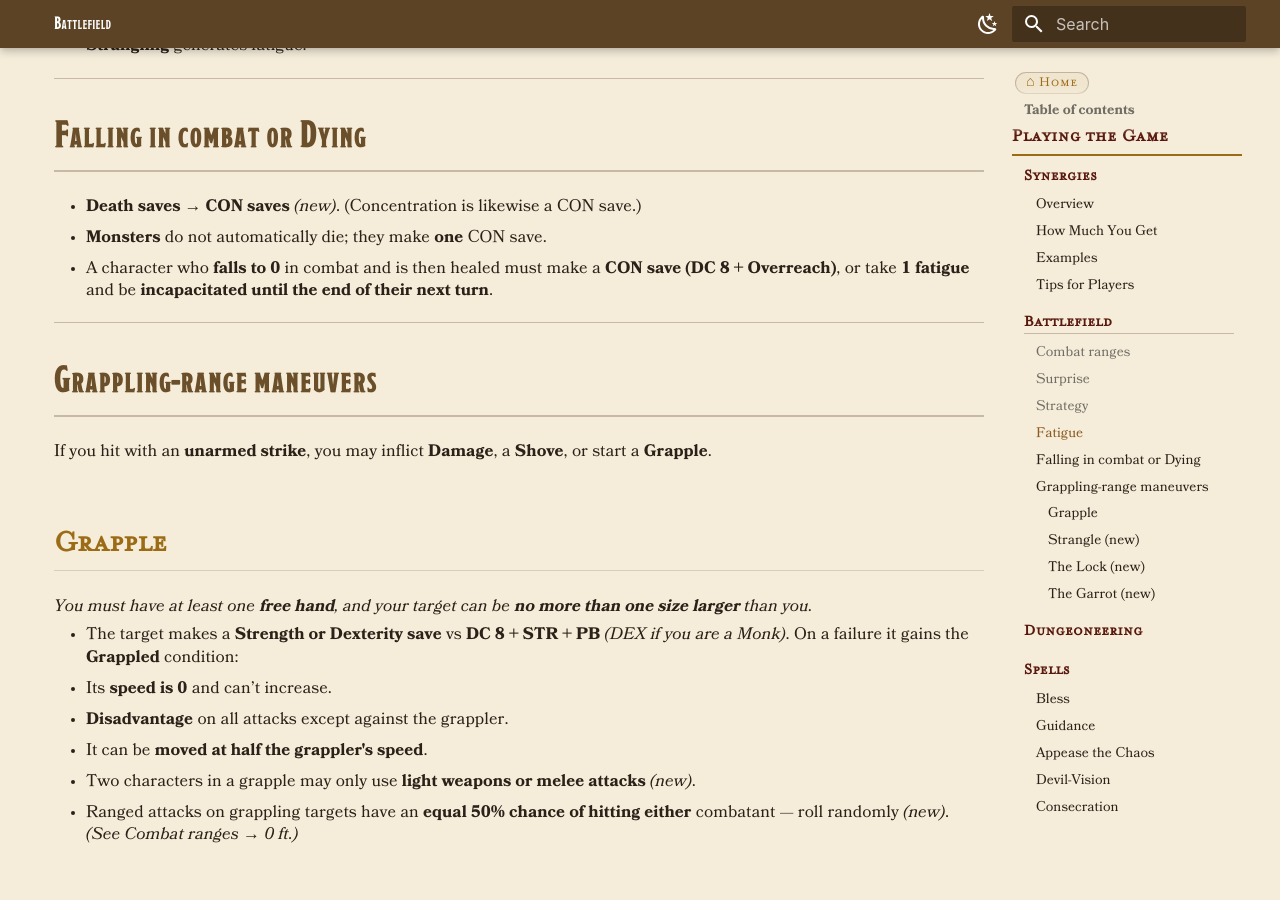
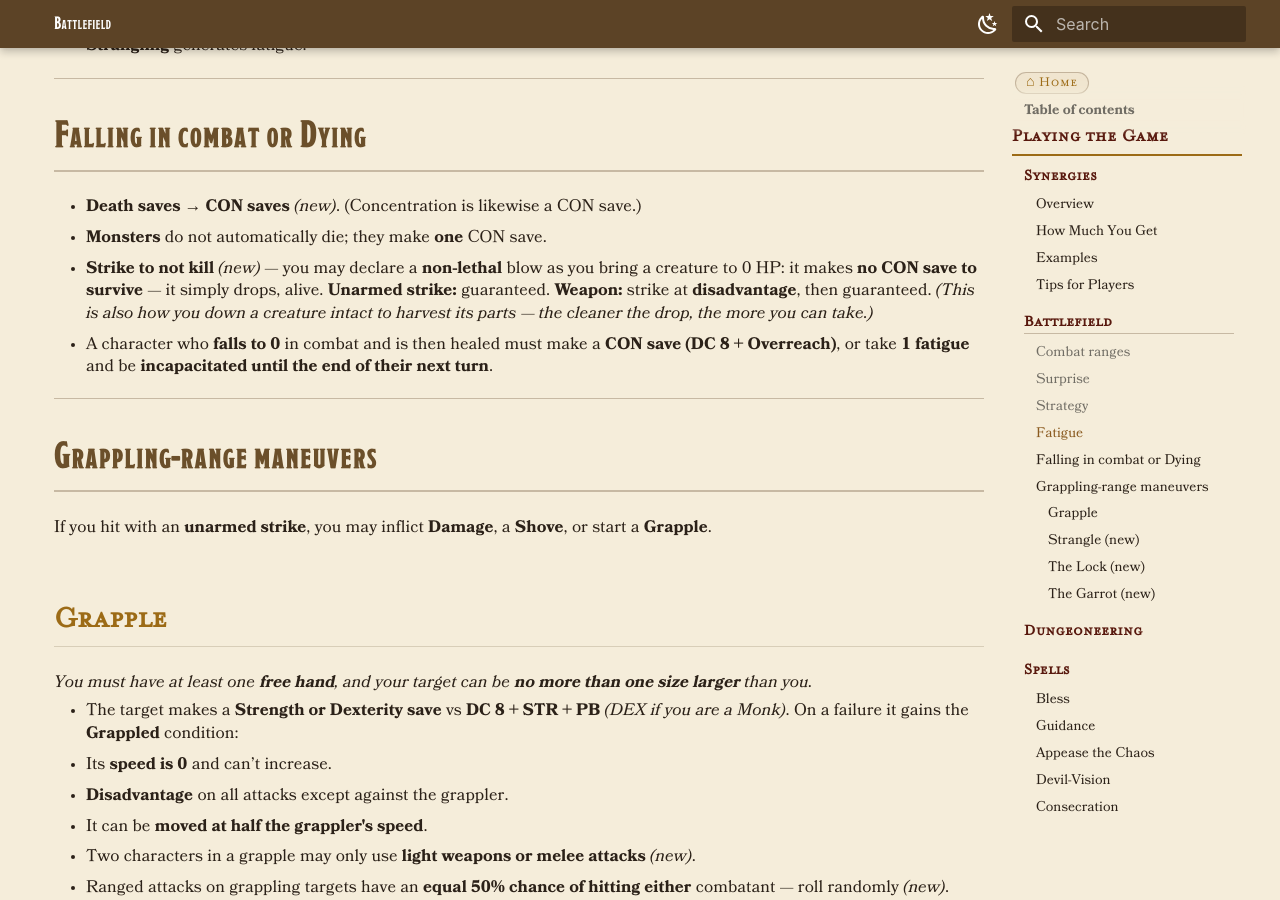
Before and after one commit to Noirchicot/fh-phb, an MkDocs documentation site: the page built from docs/chapters/battlefield.md, in a window 1280 px wide and 900 px high, scrolled down 1457 px. Built offline with MkDocs 1.6.1 and Material for MkDocs 9.7.7, drawn with Linux system fonts in a browser that asks for light colours.

Commit message:
Battlefield: add 'Strike to not kill' non-lethal rule (Falling/Dying)
No CON save to survive; unarmed guaranteed, weapon at disadvantage. Also
used to down creatures intact for harvesting.

Co-Authored-By: Claude Opus 4.8 <noreply@anthropic.com>

```diff
--- a/docs/chapters/battlefield.md
+++ b/docs/chapters/battlefield.md
@@ -42,6 +42,7 @@ Everything is classified by the **distance to your target** — the baseline rem
 ## Falling in combat or Dying
 - **Death saves → CON saves** *(new)*. (Concentration is likewise a CON save.)
 - **Monsters** do not automatically die; they make **one** CON save.
+- **Strike to not kill** *(new)* — you may declare a **non-lethal** blow as you bring a creature to 0 HP: it makes **no CON save to survive** — it simply drops, alive. **Unarmed strike:** guaranteed. **Weapon:** strike at **disadvantage**, then guaranteed. *(This is also how you down a creature intact to harvest its parts — the cleaner the drop, the more you can take.)*
 - A character who **falls to 0** in combat and is then healed must make a **CON save (DC 8 + Overreach)**, or take **1 fatigue** and be **incapacitated until the end of their next turn**.
 
 ---
```
